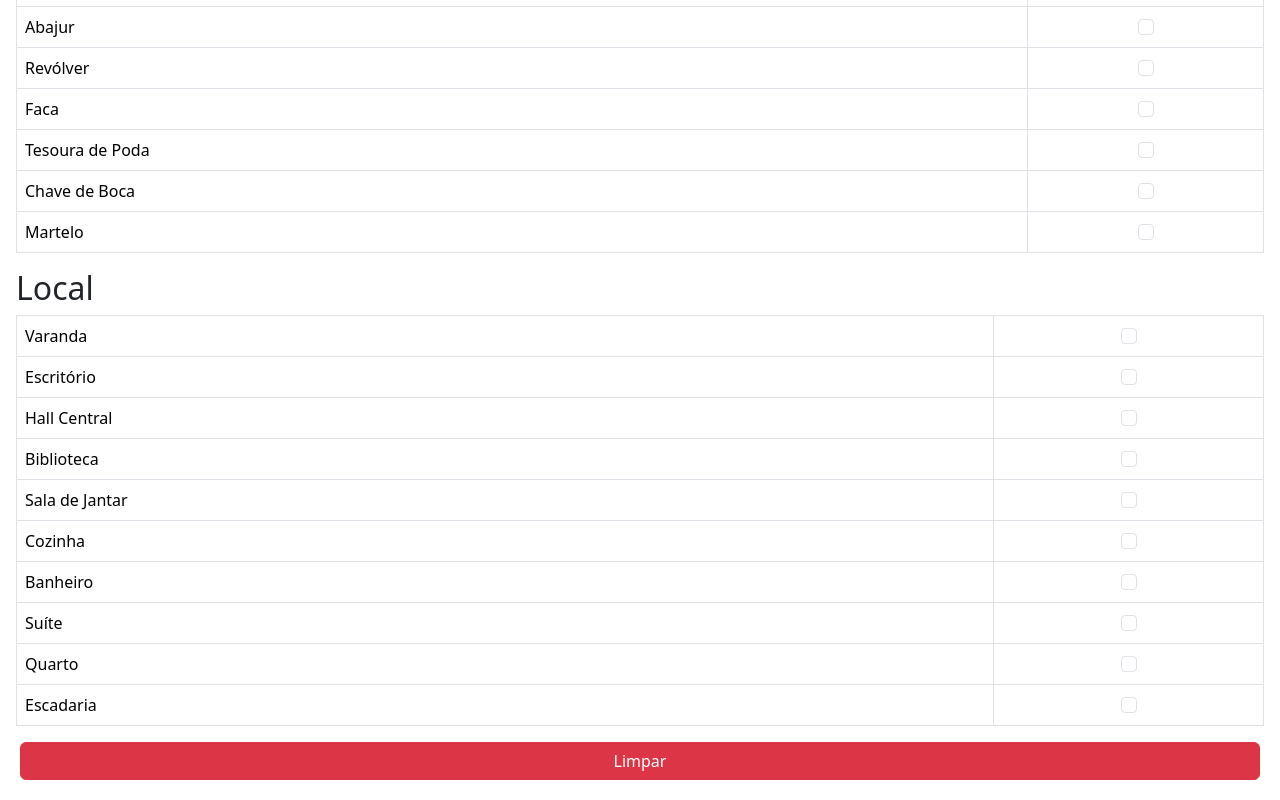
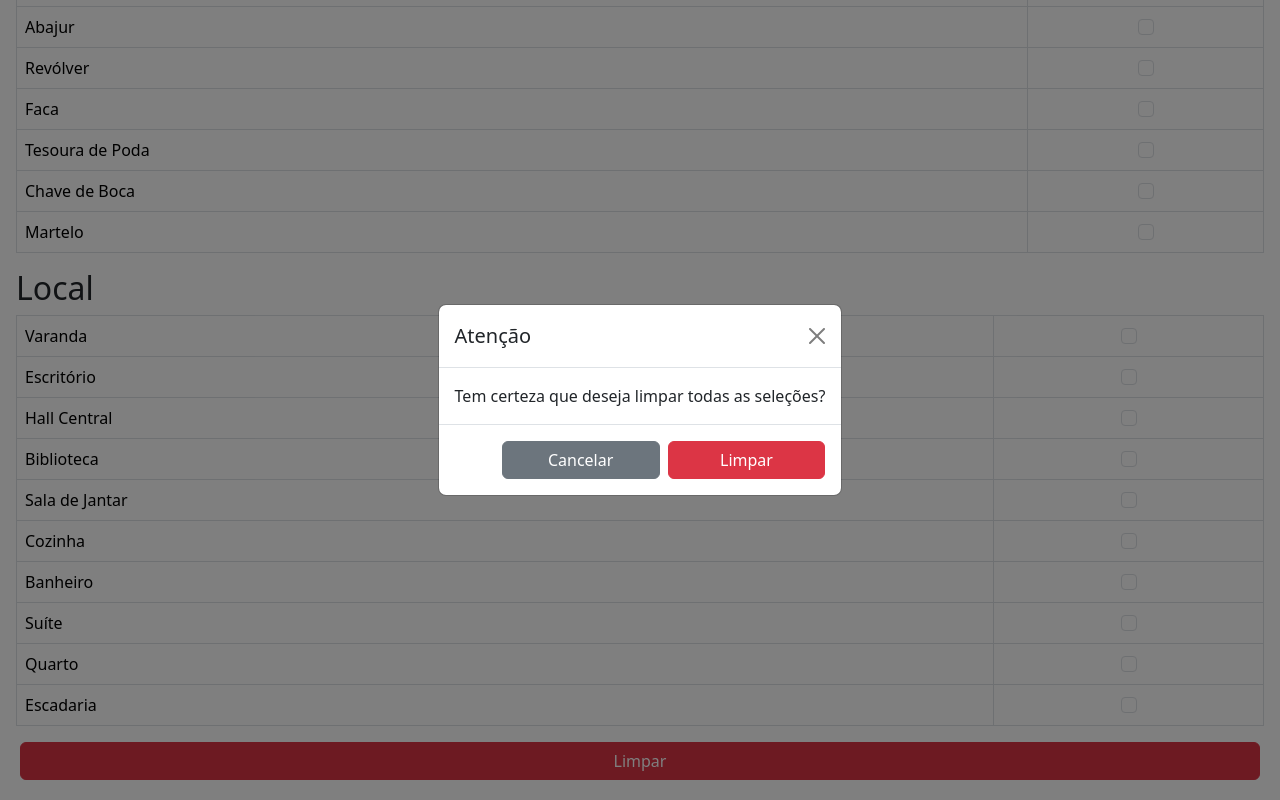
Before and after one commit to Lucasnhso/suspeito, a plain HTML site: page index.html in a window 1280 px wide. Both pictures are taken after a click on the button "Limpar". Shown: the part 407-1207 px from the top of the page. Drawn offline with nearby package versions, Linux system fonts and the light colour scheme.

Commit message:
feat: add close modal

```diff
--- a/index.html
+++ b/index.html
@@ -21,6 +21,7 @@
   <div
     class="p-3"
     x-data="{
+      showModal: false,
       groups: [
         {
           name: 'Suspeito',
@@ -64,6 +65,7 @@
       clearGroups() {
         this.groups.forEach(group => group.items.forEach(item => item.checked = false));
         localStorage.removeItem('groups');
+        showModal = false;
       }
     }"
     x-init="() => {
@@ -97,7 +99,34 @@
       </div>
     </template>
     <div class="row m-1">
-      <button class="btn btn-danger btn-block" x-on:click="clearGroups()">Limpar</button>
+      <button class="btn btn-danger btn-block" x-on:click="showModal = true">Limpar</button>
+      <template x-if="showModal">
+        <div
+          class="modal d-flex align-items-center"
+          style="background-color: rgba(0, 0, 0, 0.5);"
+        >
+          <div class="modal-dialog">
+            <div class="modal-content">
+              <div class="modal-header">
+                <h5 class="modal-title">Atenção</h5>
+                <button type="button" class="btn-close" aria-label="Close" x-on:click="showModal = false"></button>
+              </div>
+              <div class="modal-body">
+                Tem certeza que deseja limpar todas as seleções?
+              </div>
+              <div class="modal-footer">
+                <div class="col-5 row">
+                  <button type="button" class="btn btn-secondary btn-block" x-on:click="showModal = false">Cancelar</button>
+                </div>
+                <div class="col-5 row">
+                  <button type="button" class="btn btn-danger btn-block" x-on:click="clearGroups()">Limpar</button>
+                </div>
+              </div>
+            </div>
+          </div>
+        </div>
+        <div class="modal-backdrop fade show" style="display: block;"></div>
+      </template>
     </div>
   </div>
   <script>
```
